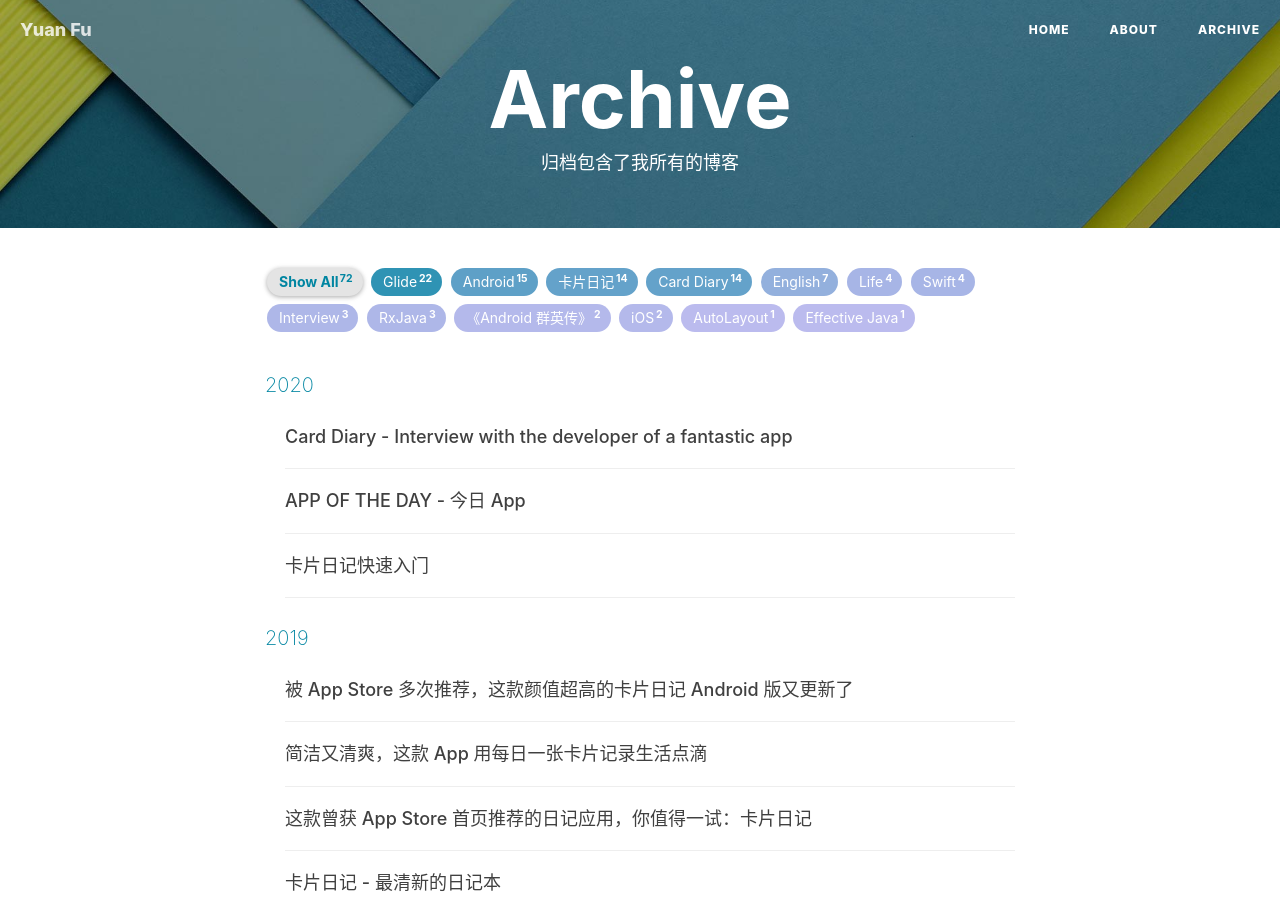
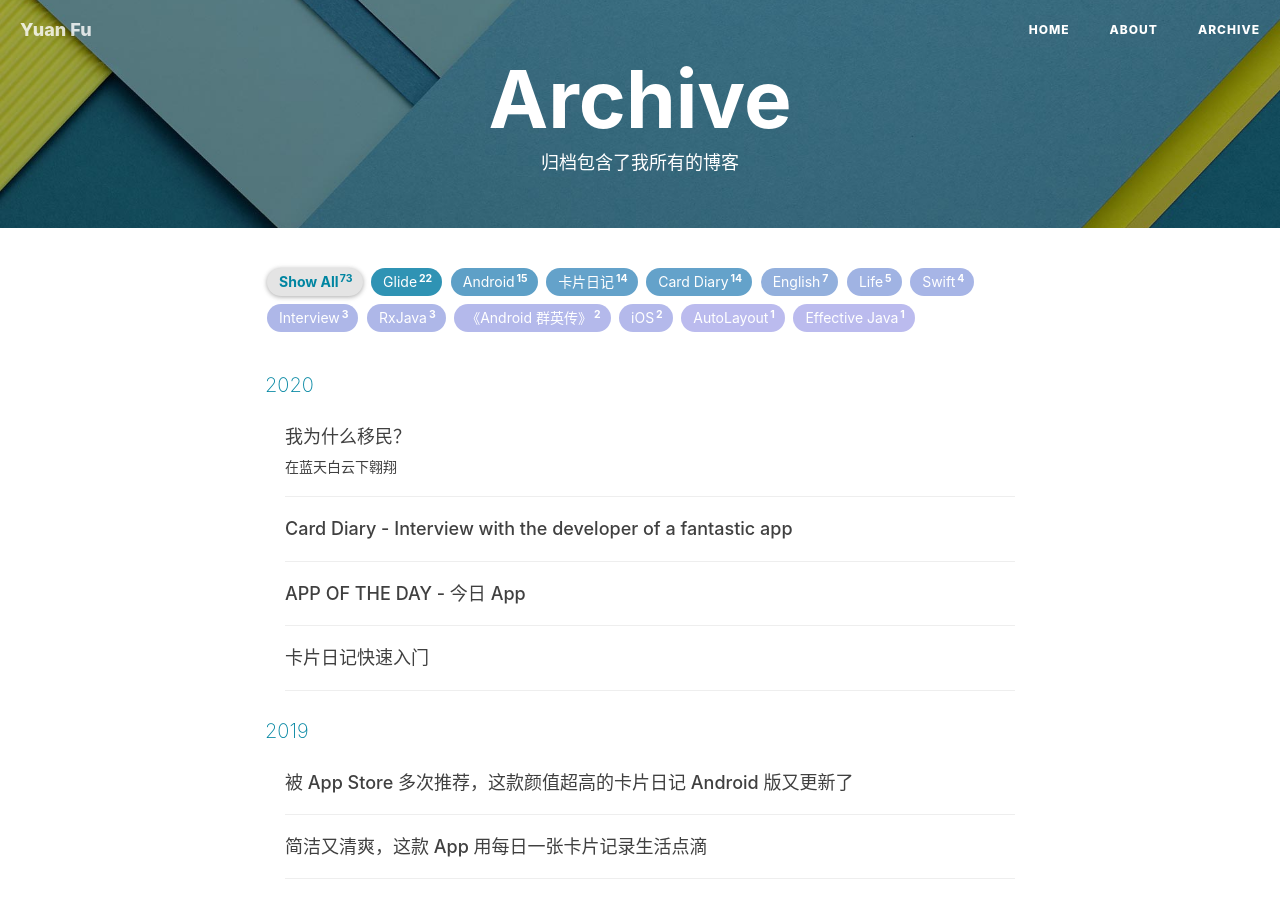
Before and after one commit to MrFuFuFu/mrfufufu.github.io, a Jekyll site: the page built from archive.html, in a window 1280 px wide and 900 px high. Built offline with Jekyll 4.4.1, drawn with Linux system fonts in a browser that asks for light colours; nearby versions of some CDN libraries; comment, search, counter and statistics services are not loaded; some of the changed lines change nothing that is shown.

Commit message:
Why I come to NZ

```diff
--- a/_posts/2017-04-17-Coding-for-freedom.markdown
+++ b/_posts/2017-04-17-Coding-for-freedom.markdown
@@ -317,7 +317,4 @@ Anyway，令人崩溃的“焦虑等待”心态已经没有了，接下来该
 这篇文章就写到这里了。标题是 Coding for freedom，含义很多层，每个人都有不同的体会。比如，通过写代码技术移民、通过写代码实现收入增长等。但是这里会有个疑问，为什么要移民？？？那答案就更加多样了，值得另起一篇。
 
 
-
-
-
 ### 全文完。
--- /dev/null
+++ b/_posts/2020-06-16-Why-I-come-to-NZ.markdown
@@ -0,0 +1,41 @@
+---
+layout: post
+title:  我为什么移民？
+subtitle: 在蓝天白云下翱翔
+author: Yuan Fu
+date:   2020-06-16 20:58:00
+catalog:    true
+tags:
+    - Life
+---
+
+
+本来是想作为 [Coding for freedom](https://mrfu.me/2017/04/17/Coding-for-freedom/) 这篇文章的结尾的，一写写多了，就干脆另起一篇文章了。
+
+
+看下了我的记录，扇贝背单词从2014年12月13日开始第一天打卡到2017年5月26日连续打卡895天未间断。[My stages](https://mrfu.me/2016/01/03/2016_study_plans/) 这篇文章作为记录我的英语学习历程从2016年初开始写的。后来2016年9月另起了 [Coding for freedom](https://mrfu.me/2017/04/17/Coding-for-freedom/) 这篇文章。总共算下来有五六年的时间了。
+
+一开始学英语是因为知道自己以后会有想法出国，出国的最初目标当时应该想的是去学飞机，一开始应该没有考虑过出国留学或者移民。既然要出国，所以第一想到的肯定是英语，但是我又是一个英语超烂的人，高考英语150分的卷子考了63分，其中有21分是之前听力蒙对的。大学四年，我连大学英语四级都没过，425分通过，我最高的一次考了365分，因为那次蒙的太准了！现在想来，我也不知道当初为什么就能毅然决然的拿起扇贝就开始背单词了，而且还能坚持那么多年，好可惜，当时没有留下文字记录当时的心情。我记得我扇贝的第一次打卡是当时下班打优步去市区的车上，背了20个单词。
+
+单词背了快2年以后，大概想明白自己想要什么了。也毕业工作有几年了，我大概明白，我应该是不会买一套小区房的，我给方兴看过一张图片，我说...以后想住这种房子，房子的图片是我随便搜的，就是美国典型的住宅，两层楼，门口一大片草地。他当时暂住在我那里，有一天晚上，我们聊到为什么我这么拼命学英语这个问题，我记得我当时跟他说，我想去美国学开飞机，我想在28岁之前实现这个梦想，我不记得我当时有没有说过我想去留学。那是2015年还是2016年来着，我虚岁二十五六岁。我当时真的给自己定下了一个非常非常虚无缥缈但是又坚定的计划。虚无缥缈是因为我完全不确定我能不能在28岁之前实现，坚定是因为我知道我一定会实现的。
+
+在2015年之前，我对开飞机，留学，移民等这一切完全没有概念，心里想的是，知乎上看到有去美国学飞的，那大概我就去美国学飞吧。完全没想过，怎么去，通过什么签证去，去多久，怎么留下来等问题。我在那之前，内心拒绝任何想要了解的冲动，现在想来大概是因为当时觉得我的英语实在太差，没有资格去了解这些吧。
+
+15年开始，留学的想法有了（具体看[Coding for freedom](https://mrfu.me/2017/04/17/Coding-for-freedom/) 里的**起因**部分）。大概其实就是想学开飞机，想去体验一些不一样的生活。
+
+还有个因素，我没有写在那里面，也许是我羞于写出来，但是现在回想起来，当时确实有这个因素在里面：*很多人对于一段好的生活的定义是大城市有房有车薪资高。但是我当时内心对千篇一律的定义不太赞同。我知道我是个非常普通的农村出来的孩子，但是我想做点不一样的，我想做点周围所有人都没做过的，比如我周围没有去留学，那我要去做，听起来也很酷。* 这个想法当时其实一直在脑子里，但是我知道这不是能促使我下决心的一个因素，这只是我在想到了留学这件事情以后，为留学这件事情找到的一个理由。而不是这个理由促使我去留学。因果是反过来的。现有了留学这个结果，才找到了这个理由作为原因。（希望我表达清楚了，我也不知道这是什么心理，但是还真的挺有意思，就好像我后来目标是移民以后，开始给移民这个果添加了各种因，任何有利的因素都被我添加进去了，最后我彻底忘记了我当初为什么要移民的原因了）
+
+2016年八九月份，我开始实际行动了，在这之前我不敢查任何留学或移民相关的资料。英语学了快2年了，当时是觉得，我可以开始准备雅思了。从有了留学的想法开始后，其实移民的念头就已经一起萌发了。所以，当时很纠结，我留学到底是该以留学为目的还是该以移民为目的？这又花了很久的时间来考虑，最后在一大堆搜索和思索之后，把结果定在了以移民为目的的留学上，用最少的花费拿到绿卡，单纯的把留学作为踏板，这个时候目标终于有了。为了走到这一步我花了2年的时间。最终把国家定在了新西兰。
+
+所以我其实并不是一开始就萌发了移民的念头的，达到这一步，其实花了我很久很久的时间的。我一开始并不知道“移民”这个词到底意味着什么，比如我不知道要花费多少钱，我不知道该怎么达到这个目的，我不知道为什么要移民，我不知道英语要有多好才需要移民。当时的我，刚从学校步入社会没几年，对一切都没有任何的概念，第一次跳槽的时候薪水从3500涨到了6500对我来说已经超级兴奋了。我只知道我的梦想是开飞机，但是我当时一共才坐过2次飞机，一次是我姐结婚去西安，一次是和女朋友毕业旅行从青岛回杭州，我甚至区别不出波音和空客。所以说，我怎么可能会有“移民”这种可能会花上几十万甚至上百万费用的想法和概念。用一句话来说就是，你连世界都没观过，哪来的世界观。
+
+所以，促使移民的因素，不是一个，是一群因素的集合。你还可以不断往里添加你认为合理的因素，比如，国内程序员996的工作常态，将来小孩的教育，空气污染，昂贵的房价等等。
+
+对我来说，在写这篇文章的时候，我现在终于理清了一些思路，让我找回了我当时促使我走向这条路的一些因素：
+
+1. 我想开飞机
+2. 我想买大房子，我真的从来没有考虑过买小区房，我甚至在大学的时候对我爸说我以后要回家盖别墅的
+3. 不是有房有车有钞票就是最好的路，你可以走一条不一样的路，一条属于你的路
+4. 这条路对我来说是：留学，它不是对成功的定义，但是它是我愿意去走的一条路。为此我存了好多年的钱
+
+以上这4条因素都是潜移默化的一个结果，不是这些因素中的任何一个起到了决定性的作用，也不是所有的这些因素加在一起就起到了决定性的作用。**是这4个因素加上随着时间的推移我对生活的理解逐渐的有了些自己的看法之后，移民这件事才最终在心里烙下印记的。**
```
